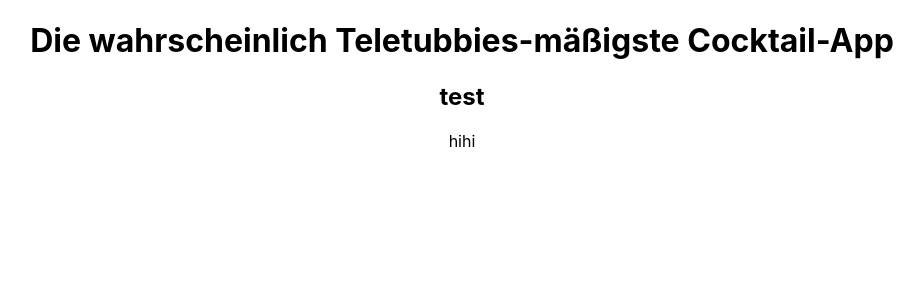
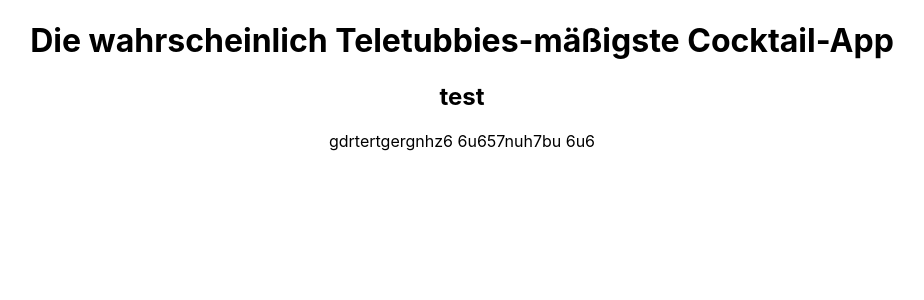
Before and after one commit to g-hoost/Forty, a React (Create React App) app: page / in a window 1280 px wide. Shown: the top 300 px of the page, without its empty margins (178-1102 px from the left). Built offline with nearby package versions, Linux system fonts and the light colour scheme.

Commit message:
testalina

```diff
--- a/src/App.js
+++ b/src/App.js
@@ -7,7 +7,7 @@
     <div className="App">
       <h1>Die wahrscheinlich Teletubbies-mäßigste Cocktail-App</h1>
       <h2>test</h2>
-      <p>hihi</p>
+      <p>gdrtertgergnhz6 6u657nuh7bu 6u6 </p>
     </div>
   );
 }
```
